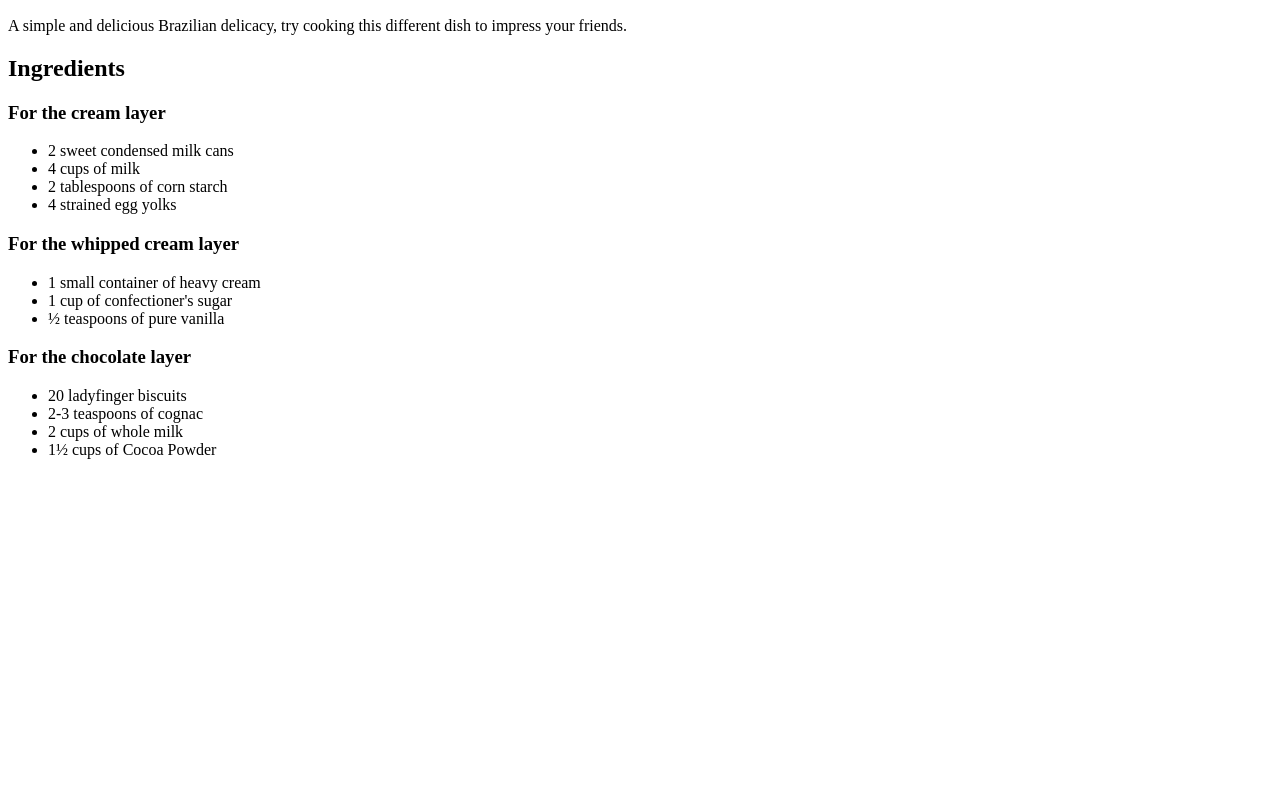
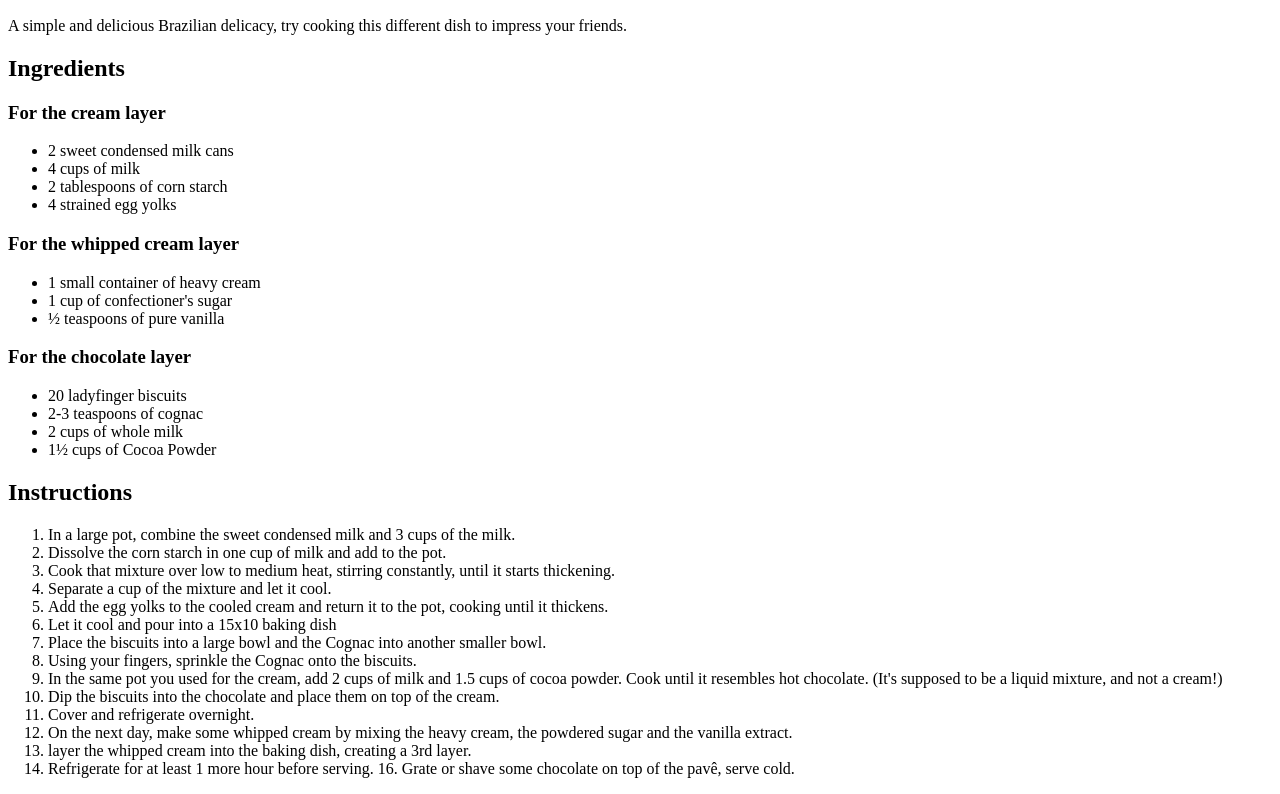
Before and after one commit to Soulahh/odin-recipes, a plain HTML site: page recipes/brazilian-pave.html in a window 1280 px wide. Shown: the part 634-1428 px from the top of the page. Before the commit the page ends 1109 px from the top, so only its background shows below. Drawn offline with Linux system fonts and the light colour scheme.

Commit message:
Added Instructions list

```diff
--- a/recipes/brazilian-pave.html
+++ b/recipes/brazilian-pave.html
@@ -1,36 +1,64 @@
 <!DOCTYPE html>
 <html lang="en">
 <head>
+
     <meta charset="UTF-8">
     <meta name="viewport" content="width=device-width, initial-scale=1.0">
     <title>Brazilian Chocolate Pave</title>
+
 </head>
+
 <body>
+
     <h1>Brazilian Chocolate Pave</h1>
     <img src="/recipes/chocolate-pave.jpg" height="500" width="800" alt="A slice of Brazilian Chocolate Pave">
     <h2>Description</h2>
     <p>A simple and delicious Brazilian delicacy, try cooking this different dish to impress your friends.</p>
 
     <h2>Ingredients</h2>
+
     <h3>For the cream layer</h3>
+
     <ul>
         <li>2 sweet condensed milk cans</li>
         <li>4 cups of milk</li>
         <li>2 tablespoons of corn starch</li>
         <li>4 strained egg yolks</li>
     </ul>
+
     <h3>For the whipped cream layer</h3>
     <ul>
+
         <li>1 small container of heavy cream</li>
         <li>1 cup of confectioner's sugar</li>
         <li>&frac12 teaspoons of pure vanilla</li>
     </ul>
+
     <h3>For the chocolate layer</h3>
+
     <ul>
         <li>20 ladyfinger biscuits</li>
         <li>2-3 teaspoons of cognac</li>
         <li>2 cups of whole milk</li>
         <li>1&frac12; cups of Cocoa Powder</li>
     </ul>
+
+    <h2>Instructions</h2>
+    <ol>
+        <li> In a large pot, combine the sweet condensed milk and 3 cups of the milk.</li>
+        <li>Dissolve the corn starch in one cup of milk and add to the pot.</li>
+        <li>Cook that mixture over low to medium heat, stirring constantly, until it starts thickening.</li>
+        <li>Separate a cup of the mixture and let it cool.</li>
+        <li>Add the egg yolks to the cooled cream and return it to the pot, cooking until it thickens.</li>
+        <li>Let it cool and pour into a 15x10 baking dish</li>
+        <li>Place the biscuits into a large bowl and the Cognac into another smaller bowl.</li>
+        <li>Using your fingers, sprinkle the Cognac onto the biscuits.</li>
+        <li>In the same pot you used for the cream, add 2 cups of milk and 1.5 cups of cocoa powder. Cook until it resembles hot chocolate. (It's supposed to be a liquid mixture, and not a cream!)</li>
+        <li>Dip the biscuits into the chocolate and place them on top of the cream.</li>
+        <li>Cover and refrigerate overnight.</li>
+        <li> On the next day, make some whipped cream by mixing the heavy cream, the powdered sugar and the vanilla extract.</li>
+        <li>layer the whipped cream into the baking dish, creating a 3rd layer.</li>
+        <li>Refrigerate for at least 1 more hour before serving. 16. Grate or shave some chocolate on top of the pavê, serve cold.</li>
+    </ol>
 </body>
 </html>
```
